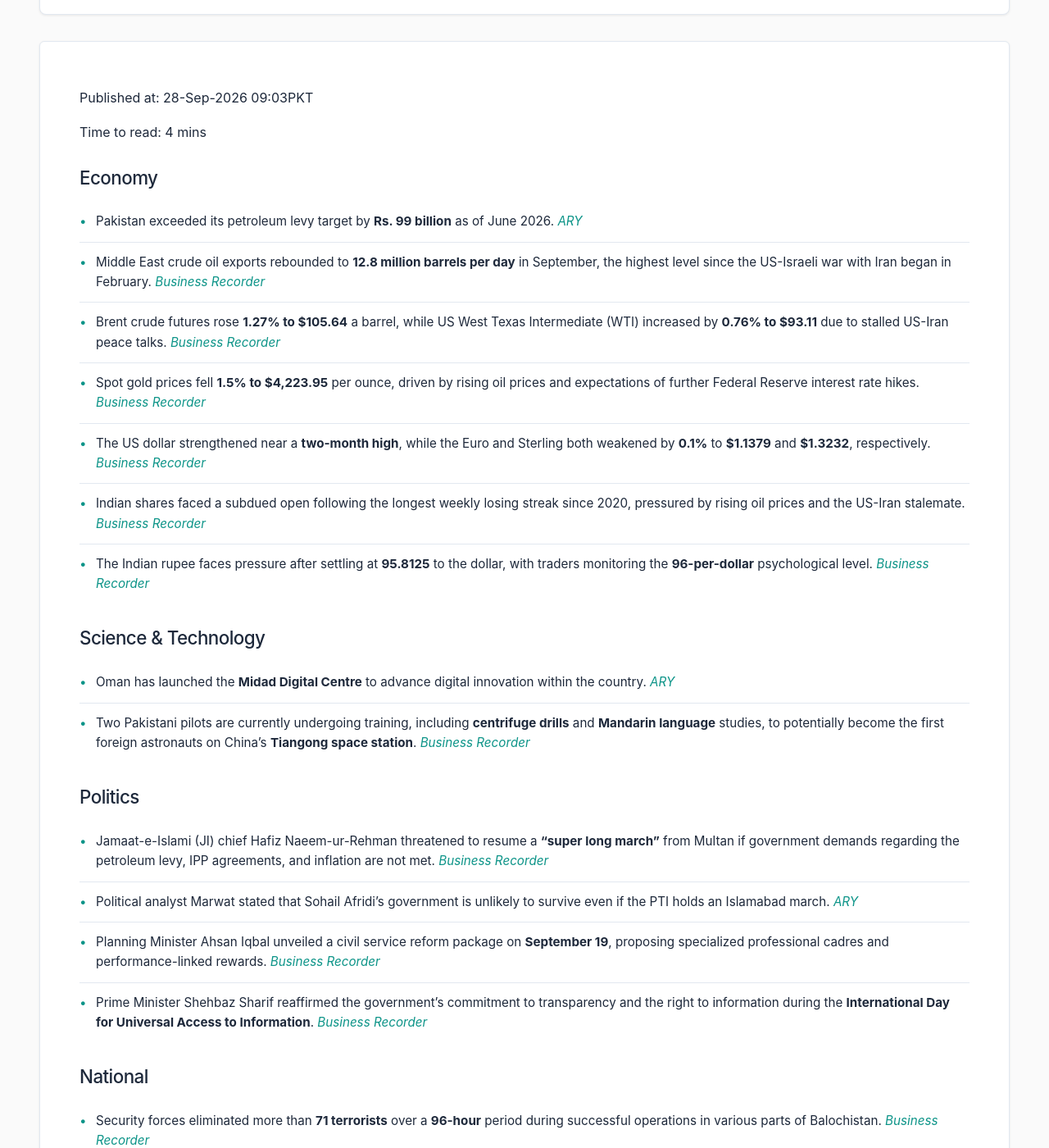
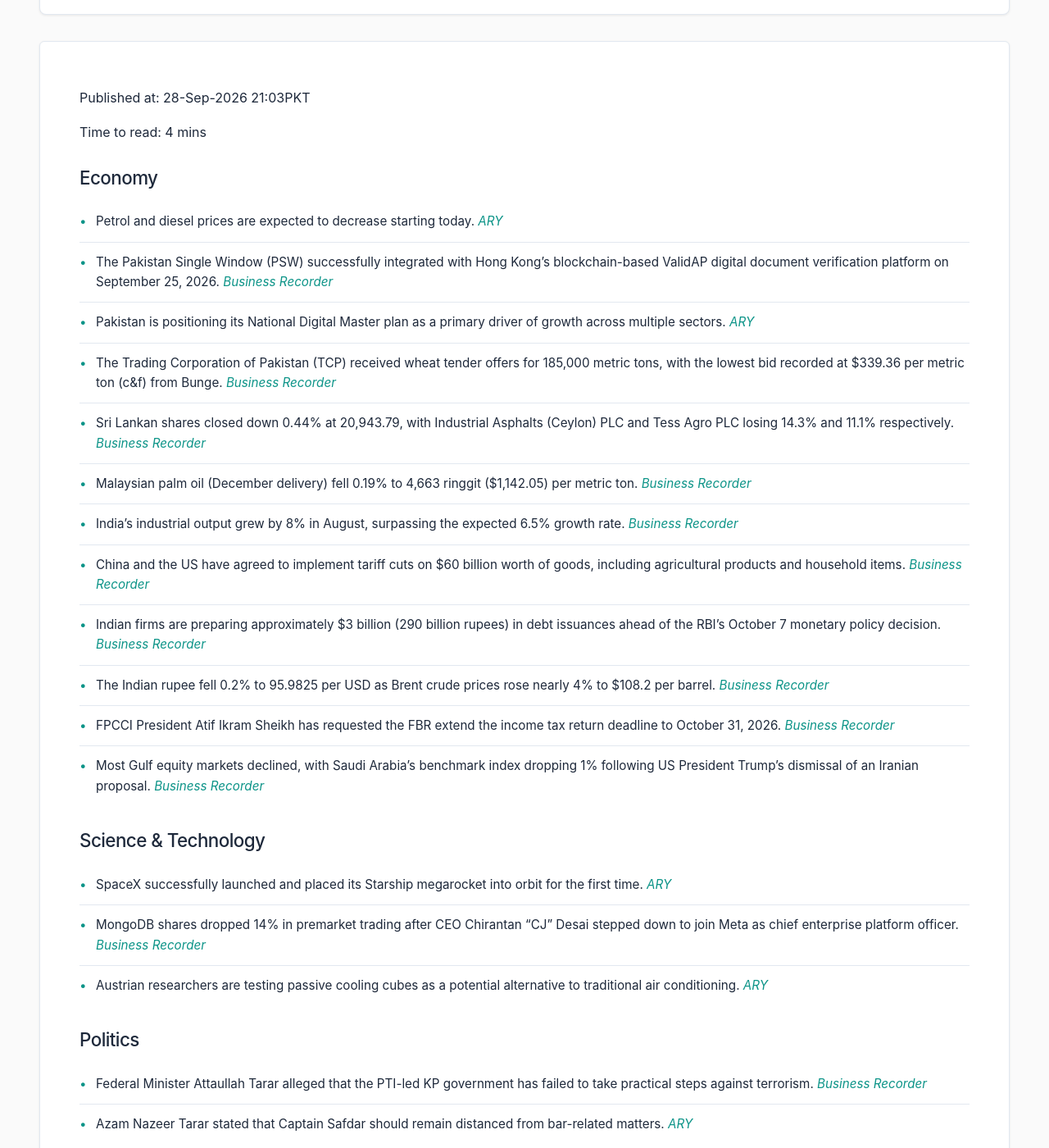
Before and after one commit to zsubzwary/news, a Jekyll site: the page built from en/index.md, in a window 1280 px wide and 1400 px high, scrolled down 209 px. Shown: the whole window at 82% size. Built offline with Jekyll 4.4.1, drawn with Linux system fonts in a browser that asks for light colours; some web fonts are replaced; comment, search, counter and statistics services are not loaded; some of the changed text lies outside the part shown.

Commit message:
DateTime; 2026-09-28T16:03:21.786Z

```diff
--- a/en/index.md
+++ b/en/index.md
@@ -4,50 +4,48 @@ title: Pakistan News Briefing
 lang: en
 ---
 
-Published at: 28-Sep-2026 09:03PKT
+Published at: 28-Sep-2026 21:03PKT
 
 Time to read: 4 mins
 
 ### Economy
-- Pakistan exceeded its petroleum levy target by **Rs. 99 billion** as of June 2026. *[ARY](https://arynews.tv/pakistan-exceeds-petroleum-levy-target-by-rs99bn-by-june-2026-sources)*
-- Middle East crude oil exports rebounded to **12.8 million barrels per day** in September, the highest level since the US-Israeli war with Iran began in February. *[Business Recorder](https://www.brecorder.com/news/40441553/mideast-oil-exports-rebound-in-september-as-saudi-arabia-boosts-shipments)*
-- Brent crude futures rose **1.27% to $105.64** a barrel, while US West Texas Intermediate (WTI) increased by **0.76% to $93.11** due to stalled US-Iran peace talks. *[Business Recorder](https://www.brecorder.com/news/40441548/oil-heads-higher-as-us-iran-peace-talks-in-stalemate)*
-- Spot gold prices fell **1.5% to $4,223.95** per ounce, driven by rising oil prices and expectations of further Federal Reserve interest rate hikes. *[Business Recorder](https://www.brecorder.com/news/40441547/gold-drops-more-than-1-on-us-rate-hike-bets)*
-- The US dollar strengthened near a **two-month high**, while the Euro and Sterling both weakened by **0.1%** to **$1.1379** and **$1.3232**, respectively. *[Business Recorder](https://www.brecorder.com/news/40441552/dollar-firms-as-us-iran-tensions-lift-oil-hawkish-fed-bets-build)*
-- Indian shares faced a subdued open following the longest weekly losing streak since 2020, pressured by rising oil prices and the US-Iran stalemate. *[Business Recorder](https://www.brecorder.com/news/40441550/indian-shares-on-track-for-tepid-open-as-us-iran-stalemate-lifts-oil-prices)*
-- The Indian rupee faces pressure after settling at **95.8125** to the dollar, with traders monitoring the **96-per-dollar** psychological level. *[Business Recorder](https://www.brecorder.com/news/40441549/indian-rupee-pressured-by-iran-talks-impasse-rbi-intervention-a-reliable-buffer)*
+- Petrol and diesel prices are expected to decrease starting today. *[ARY](https://arynews.tv/petrol-diesel-prices-likely-to-decrease-today)*
+- The Pakistan Single Window (PSW) successfully integrated with Hong Kong's blockchain-based ValidAP digital document verification platform on September 25, 2026. *[Business Recorder](https://www.brecorder.com/news/40441613/pakistan-becomes-first-country-to-join-hong-kongs-validap-trade-verification-platform)*
+- Pakistan is positioning its National Digital Master plan as a primary driver of growth across multiple sectors. *[ARY](https://arynews.tv/pakistan-positions-national-digital-master-plan-as-a-driver-of-growth-across-sectors)*
+- The Trading Corporation of Pakistan (TCP) received wheat tender offers for 185,000 metric tons, with the lowest bid recorded at $339.36 per metric ton (c&f) from Bunge. *[Business Recorder](https://www.brecorder.com/news/40441618/pakistan-gets-offers-in-185000-metric-ton-wheat-tender-traders-say)*
+- Sri Lankan shares closed down 0.44% at 20,943.79, with Industrial Asphalts (Ceylon) PLC and Tess Agro PLC losing 14.3% and 11.1% respectively. *[Business Recorder](https://www.brecorder.com/news/40441628/sri-lankan-shares-fall-as-utilities-real-estate-stocks-weigh)*
+- Malaysian palm oil (December delivery) fell 0.19% to 4,663 ringgit ($1,142.05) per metric ton. *[Business Recorder](https://www.brecorder.com/news/40441620/palm-oil-falls-for-a-second-session-on-weak-rival-oils)*
+- India's industrial output grew by 8% in August, surpassing the expected 6.5% growth rate. *[Business Recorder](https://www.brecorder.com/news/40441619/indias-aug-industrial-output-jumps-8-as-manufacturing-output-surges)*
+- China and the US have agreed to implement tariff cuts on $60 billion worth of goods, including agricultural products and household items. *[Business Recorder](https://www.brecorder.com/news/40441617/china-us-agree-tariff-cuts-on-60bn-of-goods-including-agriculture-household-items)*
+- Indian firms are preparing approximately $3 billion (290 billion rupees) in debt issuances ahead of the RBI's October 7 monetary policy decision. *[Business Recorder](https://www.brecorder.com/news/40441612/indian-firms-ready-3-billion-of-debt-issues-with-eye-on-potential-rbi-rate-hike)*
+- The Indian rupee fell 0.2% to 95.9825 per USD as Brent crude prices rose nearly 4% to $108.2 per barrel. *[Business Recorder](https://www.brecorder.com/news/40441610/oil-woes-push-indian-rupee-to-over-one-week-low-rbi-caps-fall-near-96usd)*
+- FPCCI President Atif Ikram Sheikh has requested the FBR extend the income tax return deadline to October 31, 2026. *[Business Recorder](https://www.brecorder.com/news/40441611/fpcci-seeks-one-month-extension-to-the-income-tax-return-deadline)*
+- Most Gulf equity markets declined, with Saudi Arabia's benchmark index dropping 1% following US President Trump's dismissal of an Iranian proposal. *[Business Recorder](https://www.brecorder.com/news/40441624/most-gulf-bourses-retreat-after-trump-dismisses-iranian-overture)*
 
 ### Science & Technology
-- Oman has launched the **Midad Digital Centre** to advance digital innovation within the country. *[ARY](https://arynews.tv/oman-launches-midad-digital-centre-to-advance-digital-innovation)*
-- Two Pakistani pilots are currently undergoing training, including **centrifuge drills** and **Mandarin language** studies, to potentially become the first foreign astronauts on China's **Tiangong space station**. *[Business Recorder](https://www.brecorder.com/news/40441555/chinas-space-diplomacy-lifts-pakistani-astronaut-toward-orbit)*
+- SpaceX successfully launched and placed its Starship megarocket into orbit for the first time. *[ARY](https://arynews.tv/spacex-puts-starship-megarocket-in-orbit-for-first-time)*
+- MongoDB shares dropped 14% in premarket trading after CEO Chirantan “CJ” Desai stepped down to join Meta as chief enterprise platform officer. *[Business Recorder](https://www.brecorder.com/news/40441622/mongodb-ceo-desai-steps-down-to-lead-metas-enterprise-platform)*
+- Austrian researchers are testing passive cooling cubes as a potential alternative to traditional air conditioning. *[ARY](https://arynews.tv/austrian-researchers-test-passive-cooling-cubes-as-an-alternative-to-ac)*
 
 ### Politics
-- Jamaat-e-Islami (JI) chief Hafiz Naeem-ur-Rehman threatened to resume a **"super long march"** from Multan if government demands regarding the petroleum levy, IPP agreements, and inflation are not met. *[Business Recorder](https://www.brecorder.com/news/40441491/ji-to-resume-super-long-march-from-multan-if-demands-not-met-hafiz)*
-- Political analyst Marwat stated that Sohail Afridi’s government is unlikely to survive even if the PTI holds an Islamabad march. *[ARY](https://arynews.tv/sohail-afridis-government-unlikely-to-survive-even-if-pti-holds-islamabad-march-marwat)*
-- Planning Minister Ahsan Iqbal unveiled a civil service reform package on **September 19**, proposing specialized professional cadres and performance-linked rewards. *[Business Recorder](https://www.brecorder.com/news/40441496/the-civil-service-challenge)*
-- Prime Minister Shehbaz Sharif reaffirmed the government's commitment to transparency and the right to information during the **International Day for Universal Access to Information**. *[Business Recorder](https://www.brecorder.com/news/40441505/govt-committed-to-providing-people-accurate-information-pm)*
+- Federal Minister Attaullah Tarar alleged that the PTI-led KP government has failed to take practical steps against terrorism. *[Business Recorder](https://www.brecorder.com/news/40441621/tarar-says-pti-led-kp-govt-has-failed-to-act-against-terrorism)*
+- Azam Nazeer Tarar stated that Captain Safdar should remain distanced from bar-related matters. *[ARY](https://arynews.tv/captain-safdar-should-stay-away-from-bar-matters-says-azam-nazeer-tarar)*
 
 ### National
-- Security forces eliminated more than **71 terrorists** over a **96-hour** period during successful operations in various parts of Balochistan. *[Business Recorder](https://www.brecorder.com/news/40441504/pm-naqvi-commend-forces-for-successful-balochistan-operations)*
-- The FIA Islamabad Zone arrested Wasil Azad, CEO of IEIS Consultants, in a UK student visa fraud case, recovering **Rs. 1.6 million**. *[Business Recorder](https://www.brecorder.com/news/40441502/rs16m-recovered-fia-arrests-consultancy-ceo-in-uk-student-visa-fraud-case)*
-- A Station House Officer (SHO) in Mulagori, Khyber, was killed during an exchange of fire with alleged smugglers of non-customs paid (NCP) vehicles. *[Business Recorder](https://www.brecorder.com/news/40441503/sho-killed-by-alleged-smugglers)*
-- The FBR has delayed implementing Federal Tax Ombudsman (FTO) recommendations regarding a nationwide investigation into a racket selling non-customs paid goods. *[Business Recorder](https://www.brecorder.com/news/40441500/investigation-into-sale-of-non-customs-paid-goods-fbr-delays-implementation-of-ftos-recommendations)*
+- The US Afghanistan War Commission, led by Shamila N. Chaudhary and Dr. Colin F. Jackson, met with Field Marshal Syed Asim Munir at GHQ to acknowledge Pakistan's sacrifices in the conflict. *[Business Recorder](https://www.brecorder.com/news/40441631/us-afghan-war-commission-acknowledges-pakistans-role-sacrifices-in-conflict)*
+- The Federal Public Service Commission (FPSC) has postponed tests for several Board of Investment posts. *[ARY](https://arynews.tv/fpsc-postpones-tests-for-board-of-investment-posts)*
+- A viral video surfaced showing a car dragging a motorcycle on Murree Road while the rider clung to the vehicle's bonnet. *[ARY](https://arynews.tv/viral-video-shows-car-dragging-motorcycle-as-rider-clings-to-bonnet-on-murree-road)*
 
 ### International
-- An Iranian commander claimed that Tehran will shape regional security, asserting that the US has no role in West Asia. *[ARY](https://arynews.tv/us-has-no-role-in-west-asia-tehran-to-shape-regional-security-claims-iranian-commander)*
-- King Mohammed VI of Morocco stated that any attack on Saudi Arabia would be considered an attack on Morocco. *[ARY](https://arynews.tv/king-mohammed-vi-says-any-attack-on-saudi-arabia-is-an-attack-on-morocco)*
-- South Korea's presidential office demanded an apology from Ukraine following the disclosure of the transfer of two North Korean prisoners of war. *[Business Recorder](https://www.brecorder.com/news/40441554/south-korea-demands-apology-from-ukraine-over-disclosure-of-north-korean-pow-transfer)*
-- Siti Hasmah Mohamad Ali, wife of Malaysia's longest-serving Prime Minister Mahathir Mohamad, died at the age of **100**. *[Business Recorder](https://www.brecorder.com/news/40441557/wife-of-malaysias-longest-serving-pm-mahathir-dies-at-100)*
+- Indian Trade Minister Piyush Goyal is scheduled to visit the US from September 29 to October 5 to finalize an interim trade deal. *[Business Recorder](https://www.brecorder.com/news/40441630/india-trade-minister-to-visit-us-for-deal-talks-new-delhi-says)*
+- Qatari mediators are facilitating separate talks in New York between US officials and Iranian Foreign Minister Abbas Araqchi. *[Business Recorder](https://www.brecorder.com/news/40441627/us-iran-set-to-hold-separate-talks-with-mediators-on-monday-or-tuesday-official-says)*
+- Israeli strikes in Gaza killed at least two people, including a woman in Gaza City and another in the Nuseirat refugee camp. *[Business Recorder](https://www.brecorder.com/news/40441626/israeli-strikes-kill-at-least-two-people-in-gaza-officials-say)*
+- Red Bull has filed a lawsuit against India's food regulator for banning the "energy drink" descriptor without prior warning. *[Business Recorder](https://www.brecorder.com/news/40441623/red-bull-sues-indian-regulator-over-energy-drink-label-ban)*
 
 ### Sports
-- Noor Zaman defeated Ashab Irfan in the All-Pakistan Squash third-place match during the **Asian Games 2026**. *[ARY](https://arynews.tv/asian-games-2026-noor-zaman-beats-ashab-irfan-in-all-pakistan-squash-third-place-match)*
-- Xavi secured his first win as the Netherlands boss, while Denmark defeated Wales. *[ARY](https://arynews.tv/xavi-gets-first-win-as-netherlands-boss-denmark-beat-wales)*
-- Sweden's Isak has left the national team camp due to a minor injury. *[ARY](https://arynews.tv/in-form-isak-leaves-sweden-camp-due-to-minor-injury)*
-- Indiana Fever players Sophie Cunningham and Caitlin Clark are noted as key factors for their upcoming matchup against the Aces. *[ARY](https://arynews.tv/sophie-cunningham-and-caitlin-clark-indianas-x-factor-for-aces-showdown)*
-- The Indiana Fever provided injury updates for Aliyah Boston ahead of the WNBA playoff first round. *[ARY](https://arynews.tv/indiana-fever-updates-aliyah-boston-injury-news-ahead-of-wnba-playoff-first-round-matchup)*
+- Pakistan’s Arshad Nadeem finished fourth in the Asian Games javelin final with a throw of 80.29 meters. *[Business Recorder](https://www.brecorder.com/news/40441625/arshad-nadeem-fails-to-clinch-medal-in-asian-games-javelin-final)*
+- Former Manchester City manager Mancini stated that recent club charges are "not my concern." *[ARY](https://arynews.tv/ex-boss-mancini-says-city-charges-not-my-concern)*
+- Controversy has emerged regarding whether Olivia Miles referred to Caitlin Clark and Sophie Cunningham as "freaks." *[ARY](https://arynews.tv/did-olivia-miles-call-caitlin-clark-and-sophie-cunningham-freaks)*
 
 ### Health
-- Over **100 life-saving medicines** for conditions including cancer, hypertension, and diabetes are currently unavailable in Pakistan due to rising manufacturing costs. *[Business Recorder](https://www.brecorder.com/news/40441490/pharma-markets-face-shortage-of-over-100-life-saving-drugs)*
-
-### Other
-- Taylor Swift won **Video of the Year** at the MTV Video Music Awards for her single "The Fate of Ophelia" from her 2025 album *The Life of a Showgirl*. *[Business Recorder](https://www.brecorder.com/news/40441556/taylor-swift-lands-top-trophy-at-mtvs-video-music-awards)*
+- Scientists have developed a new gel capable of regenerating and repairing damaged tooth enamel. *[ARY](https://arynews.tv/scientists-create-new-gel-to-regenerate-and-repair-damaged-tooth-enamel)*
```
